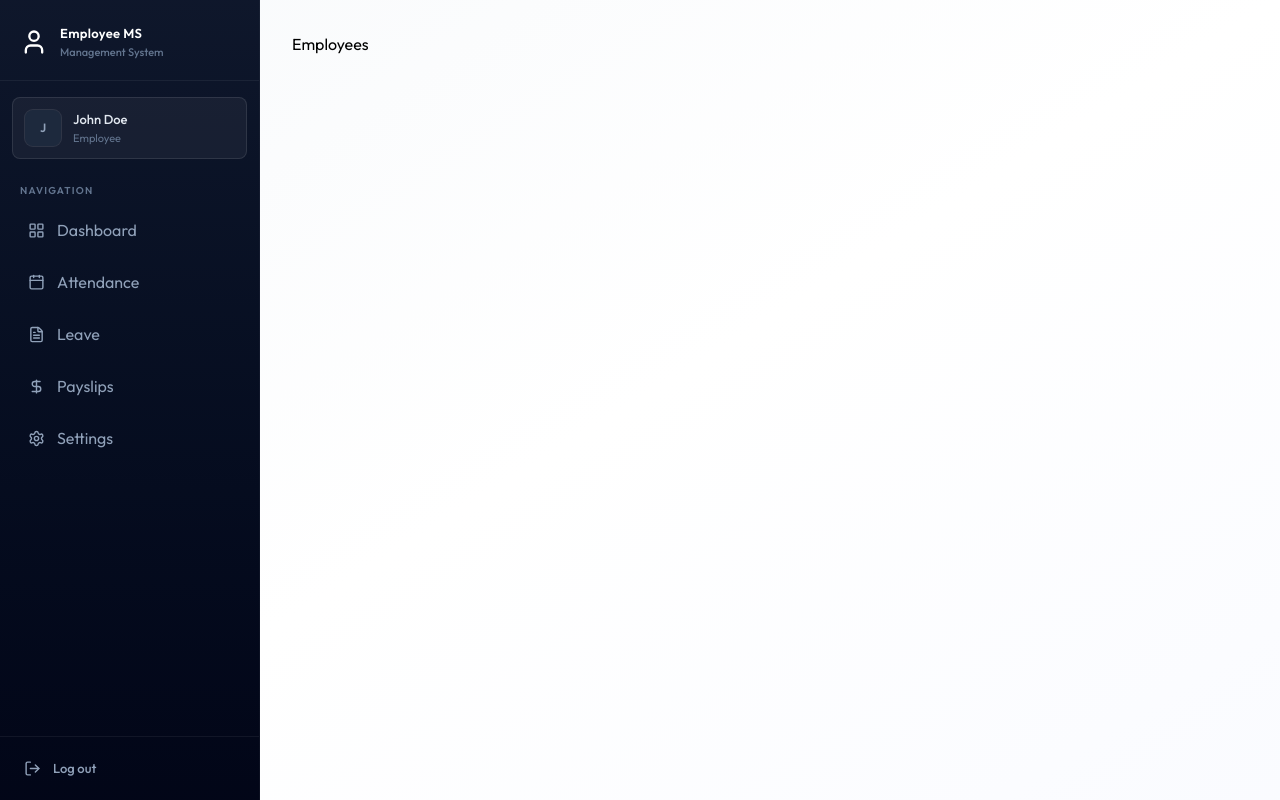
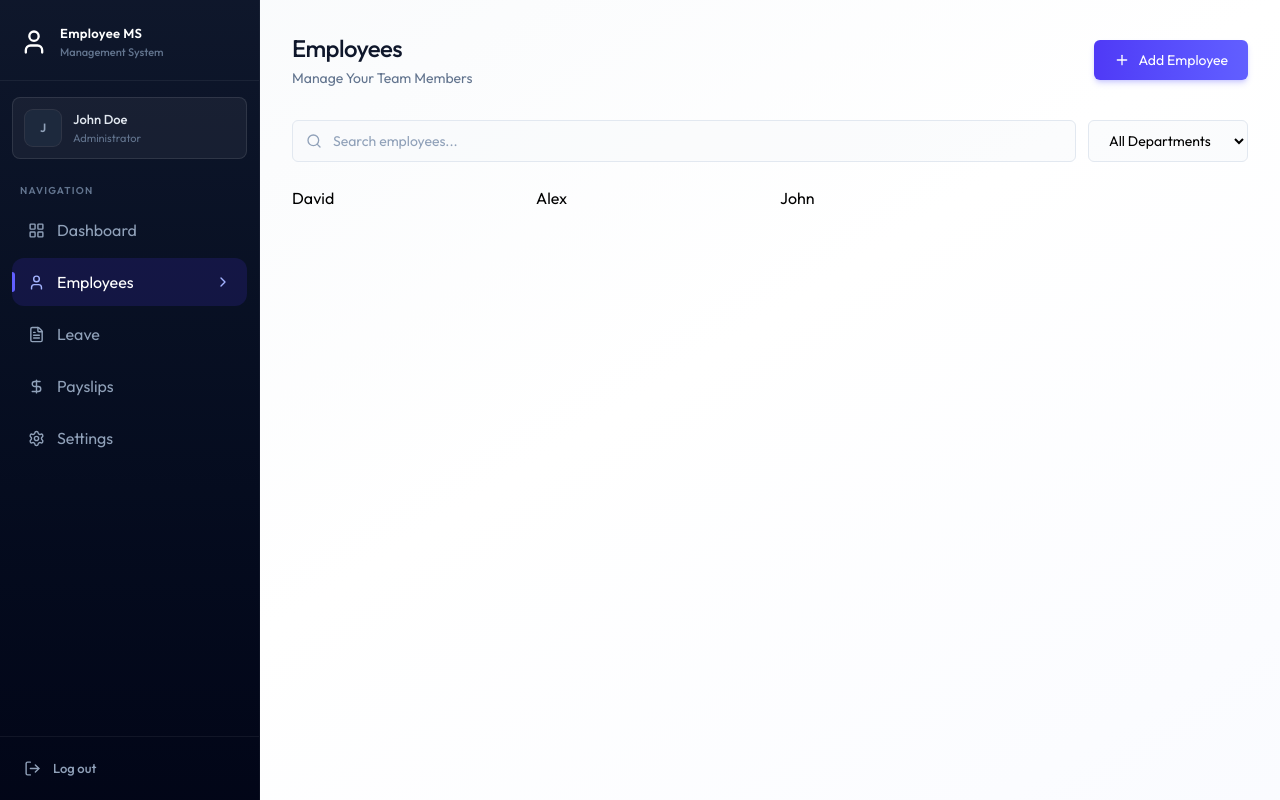
Before and after one commit to mui462/EMS-FULL-STACK-PROJECT, a React (Vite) app in the folder client/: page /employees in a window 1280 px wide. Built offline with nearby package versions, Linux system fonts and the light colour scheme.

Commit message:
add employee listing with search and department filter

```diff
--- a/client/src/components/Sidebar.jsx
+++ b/client/src/components/Sidebar.jsx
@@ -22,7 +22,7 @@
         setMobileOpen(false)
     }, [pathname])
 
-    const role = "" || "EMPLOYEE"
+    const role = "ADMIN" || "EMPLOYEE"
     const navItems = [
         { name: "Dashboard", href: "/dashboard", icon: LayoutGridIcon },
         role === "ADMIN" ?
--- a/client/src/pages/Employees.jsx
+++ b/client/src/pages/Employees.jsx
@@ -1,9 +1,104 @@
+import { useCallback, useEffect, useState } from "react";
+import { dummyEmployeeData, DEPARTMENTS } from "../assets/assets";
+import { Plus, Search } from "lucide-react";
+
 const Employees = () => {
+    const [employees, setEmployees] = useState([]);
+    const [loading, setLoading] = useState(true);
+    const [search, setSearch] = useState("");
+    const [selectedDept, setSelectedDept] = useState("");
+
+    const fetchEmployees = useCallback(async () => {
+        setLoading(true);
+        setEmployees(dummyEmployeeData.filter((emp) => (selectedDept ? emp.department === selectedDept : emp)));
+
+        setTimeout(() => {
+            setLoading(false);
+        }, 1000);
+    }, []);
+
+    useEffect(() => {
+        fetchEmployees();
+    }, [fetchEmployees]);
+
+
+    const filtered = employees.filter((emp) =>
+        `${emp.firstName} ${emp.lastName} ${emp.position}`
+            .toLowerCase()
+            .includes(search.toLowerCase())
+    );
+
     return (
-        <div>
-            Employees
+        <div className="animate-fade-in">
+
+            {/* Header */}
+
+            <div className="flex flex-col sm:flex-row justify-between items-start sm:items-center gap-4 mb-8">
+                <div>
+                    <h1 className="page-title">Employees</h1>
+                    <p className="page-subtitle">
+                        Manage Your Team Members
+                    </p>
+                </div>
+
+                <button className="btn-primary flex items-center gap-2 w-full sm:w-auto justify-center">
+                    <Plus size={16} />
+                    Add Employee
+                </button>
+            </div>
+
+            {/* Search */}
+
+            <div className="flex flex-col sm:flex-row gap-3 mb-6">
+
+                <div className="relative flex-1">
+
+                    <Search className="absolute left-3.5 top-1/2 -translate-y-1/2 text-slate-400 w-4 h-4" />
+
+                    <input
+                        type="text"
+                        placeholder="Search employees..."
+                        className="w-full pl-10"
+                        value={search}
+                        onChange={(e) => setSearch(e.target.value)}
+                    />
+                </div>
+
+                <select
+                    value={selectedDept}
+                    onChange={(e) => setSelectedDept(e.target.value)}
+                    className="max-w-40"
+                >
+                    <option value="">All Departments</option>
+
+                    {DEPARTMENTS.map((deptName) => (
+                        <option key={deptName} value={deptName}>
+                            {deptName}
+                        </option>
+                    ))}
+                </select>
+
+            </div>
+
+            {/* Employee Cards */}
+
+            {loading ? (
+                <div className="flex justify-center p-12">
+                    <div className="animate-spin h-8 w-8 border-2 border-indigo-600 border-t-transparent rounded-full" />
+                </div>
+            )
+                : (
+                    <div className="grid grid-cols-1 sm:grid-cols-2 lg:grid-cols-3 xl:grid-cols-4 gap-4 sm:gap-5">
+                        {filtered.length === 0 ? (
+                            <p className="col-span-full text-center py-16 text-slate-400 bg-white rounded-2xl border border-dashed border-slate-200">No Employees Found</p>
+                        ) : (
+                            filtered.map((emp) => (<p key={emp.id}>{emp.firstName}</p>))
+                        )}
+                    </div>
+                )}
+
         </div>
     );
-}
+};
 
 export default Employees;
```
